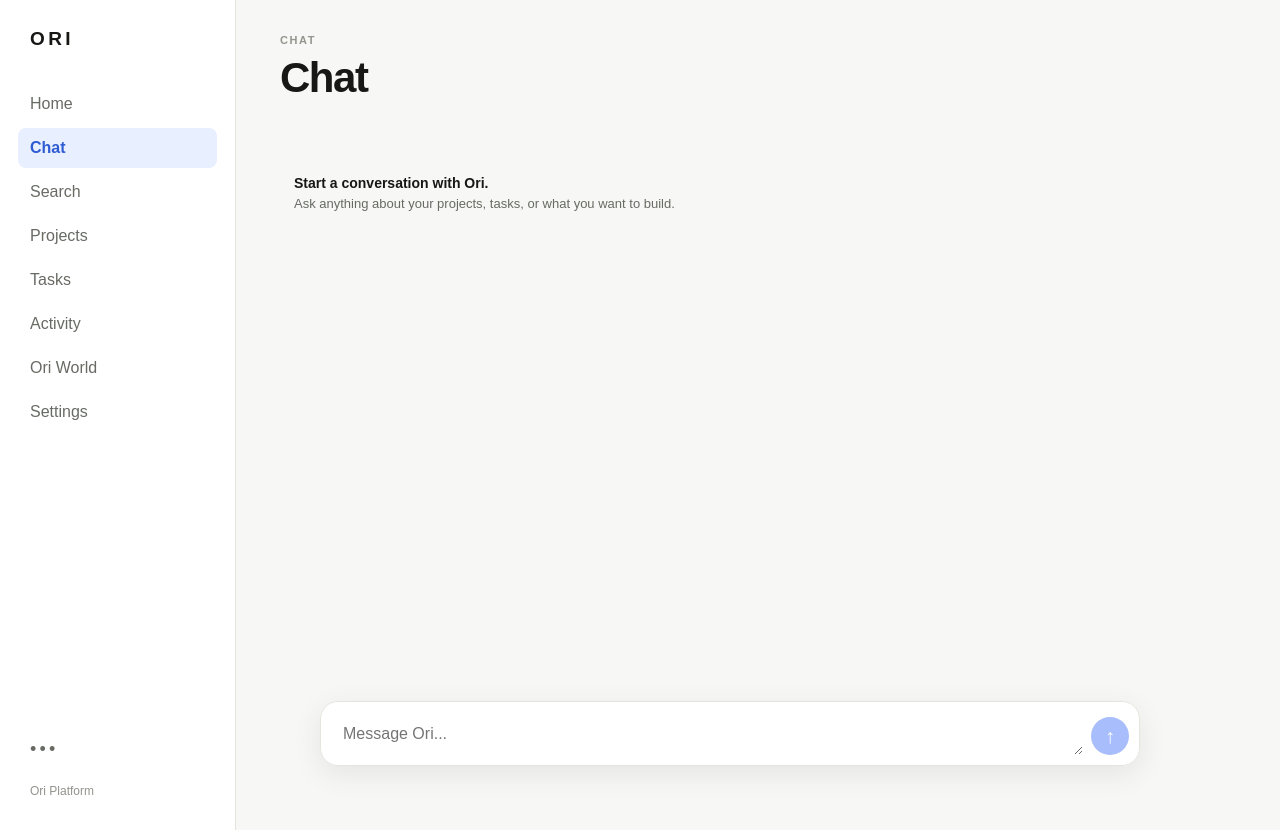
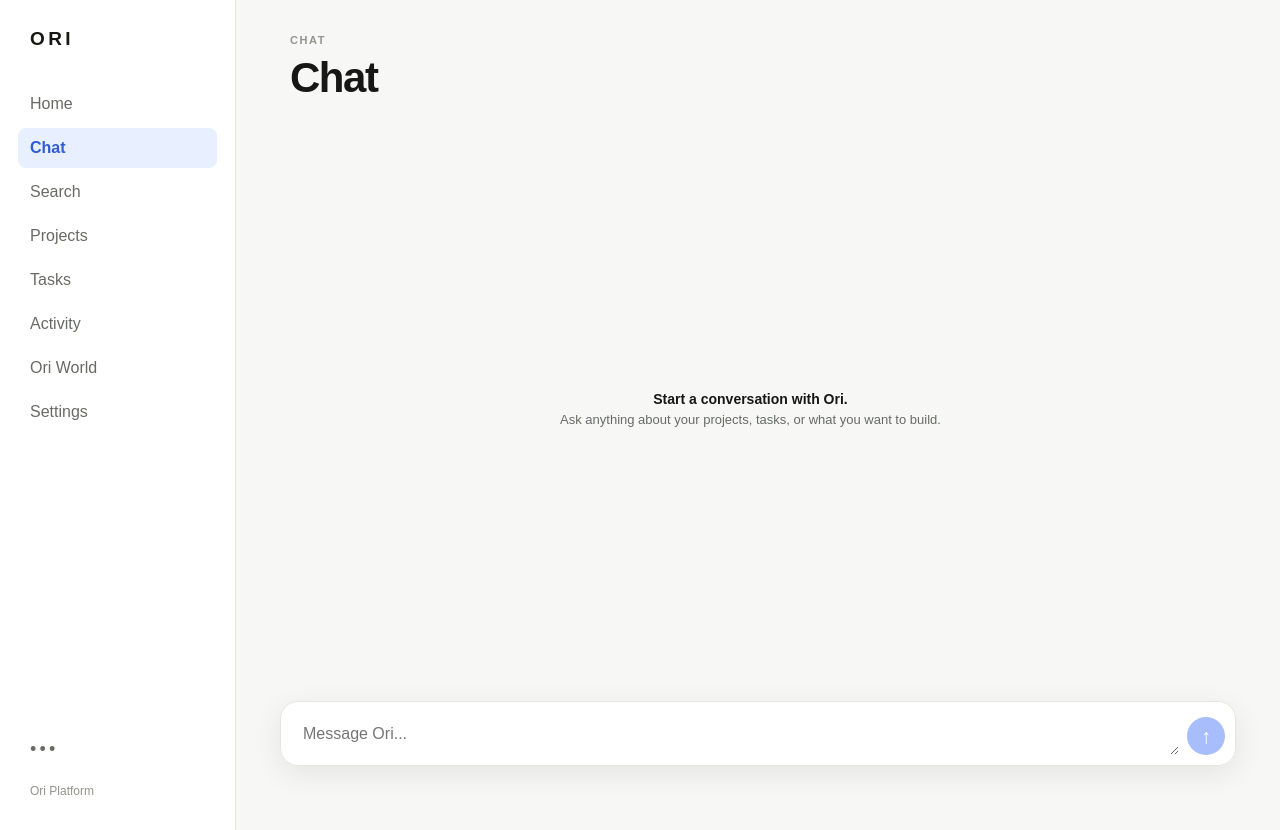
Before and after one commit to 30lnewcomb-byte/ori-platform, a Next.js app in the folder apps/web/: page /chat in a window 1280 px wide. Built offline with nearby package versions, Linux system fonts and the light colour scheme; a web font is replaced by a local one.

Commit message:
Center chat workspace and widen message composer

```diff
--- a/apps/web/app/globals.css
+++ b/apps/web/app/globals.css
@@ -1,12 +1,6 @@
-@font-face {
-  font-family: 'Ori Text';
-  src: url('/fonts/OriText-Regular.woff2') format('woff2');
-  font-style: normal;
-  font-weight: 400;
-  font-display: swap;
-}
-@font-face { font-family: 'Ori Display'; src: url('/fonts/OriText-Regular.woff2') format('woff2'); font-style: normal; font-weight: 400; font-display: swap; }
-@font-face { font-family: 'Ori Mono'; src: url('/fonts/OriText-Regular.woff2') format('woff2'); font-style: normal; font-weight: 400; font-display: swap; }
+@font-face { font-family:'Ori Text'; src:url('/fonts/OriText-Regular.woff2') format('woff2'); font-style:normal; font-weight:400; font-display:swap; }
+@font-face { font-family:'Ori Display'; src:url('/fonts/OriText-Regular.woff2') format('woff2'); font-style:normal; font-weight:400; font-display:swap; }
+@font-face { font-family:'Ori Mono'; src:url('/fonts/OriText-Regular.woff2') format('woff2'); font-style:normal; font-weight:400; font-display:swap; }
 :root { --surface-base:#f7f7f5; --surface-raised:#fff; --surface-strong:#111210; --text-primary:#171815; --text-secondary:#686b64; --text-muted:#92958d; --border-subtle:#e4e5df; --accent-primary:#3f6df6; --accent-soft:#edf2ff; --accent-strong:#2f5bd3; --accent-blue:#3f6df6; --accent-blue-soft:#e8f0ff; --accent-blue-strong:#2f5bd3; --status-success:#2f7d4a; --focus-ring:#3f6df6; --radius-sm:8px; --radius-md:12px; --radius-lg:18px; }
 * { box-sizing:border-box; }
 html, body { margin:0; min-height:100%; }
@@ -30,18 +24,22 @@ h1 { margin:0; font-size:clamp(28px,4vw,42px); letter-spacing:-.035em; }
 .sectionHeader { display:flex; align-items:center; justify-content:space-between; gap:16px; margin-bottom:18px; } .sectionHeader h3 { margin:0; font-size:15px; } .sectionHeader a { color:var(--accent-strong); font-size:13px; }
 .emptyState { min-height:110px; display:flex; flex-direction:column; justify-content:center; gap:5px; color:var(--text-secondary); } .emptyState strong { color:var(--text-primary); font-size:14px; } .emptyState span,.statusRow span { font-size:13px; }
 .statusRow { display:flex; gap:12px; align-items:center; padding:12px 0; } .statusDot { width:9px; height:9px; flex:0 0 auto; border-radius:50%; background:var(--status-success); }
-.chatContent { width:min(900px,100%); height:calc(100vh - 68px); display:flex; flex-direction:column; min-height:0; }
-.chatHeader { flex:0 0 auto; padding-bottom:8px; }
-.conversation { flex:1; min-height:0; overflow-y:auto; display:flex; flex-direction:column; gap:22px; padding:28px 14px 22px; overscroll-behavior:contain; scrollbar-gutter:stable; }
+.chatContent { width:min(1100px,100%); height:calc(100vh - 68px); margin:0 auto; display:flex; flex-direction:column; min-height:0; }
+.chatHeader { flex:0 0 auto; padding:0 10px 8px; }
+.conversation { flex:1; min-height:0; overflow-y:auto; display:flex; flex-direction:column; gap:22px; padding:28px max(14px,4vw) 22px; overscroll-behavior:contain; scrollbar-gutter:stable; }
 .messageRow { display:flex; width:100%; } .messageRow.user { justify-content:flex-end; } .messageRow.assistant { justify-content:flex-start; }
-.userMessage { max-width:min(72%,640px); padding:11px 15px; border-radius:17px 17px 5px 17px; background:var(--accent-blue-soft); color:var(--text-primary); overflow-wrap:anywhere; line-height:1.5; }
-.oriMessage { max-width:min(84%,740px); padding:3px 0; color:var(--text-primary); line-height:1.65; overflow-wrap:anywhere; white-space:pre-wrap; }
+.userMessage { max-width:min(72%,700px); padding:11px 15px; border-radius:17px 17px 5px 17px; background:var(--accent-blue-soft); color:var(--text-primary); overflow-wrap:anywhere; line-height:1.5; }
+.oriMessage { max-width:min(84%,780px); padding:3px 0; color:var(--text-primary); line-height:1.65; overflow-wrap:anywhere; white-space:pre-wrap; }
+.messageLabel { display:block; margin-bottom:5px; color:var(--text-muted); font-size:10px; font-weight:800; letter-spacing:.13em; }
+.chatEmptyState { width:min(620px,100%); margin:auto; min-height:0; align-items:center; text-align:center; }
 .chatError { align-self:center; width:min(760px,100%); color:#9c2f35; background:#fff0f1; border:1px solid #f1c8cb; border-radius:12px; padding:10px 12px; font-size:13px; }
-.composer { position:sticky; bottom:0; z-index:2; width:min(820px,100%); margin:0 auto; display:flex; align-items:flex-end; gap:8px; padding:10px; background:color-mix(in srgb,var(--surface-raised) 94%,transparent); border:1px solid var(--border-subtle); border-radius:18px; box-shadow:0 8px 30px rgb(0 0 0 / 8%); backdrop-filter:blur(10px); }
+.composer { position:sticky; bottom:0; z-index:2; width:min(1040px,100%); margin:0 auto; display:flex; align-items:flex-end; gap:8px; padding:10px; background:color-mix(in srgb,var(--surface-raised) 94%,transparent); border:1px solid var(--border-subtle); border-radius:18px; box-shadow:0 8px 30px rgb(0 0 0 / 8%); backdrop-filter:blur(10px); }
 .composer:focus-within { border-color:#afc2ff; box-shadow:0 10px 34px rgb(63 109 246 / 12%); }
 .composer textarea { flex:1; min-height:42px; max-height:180px; padding:10px 12px; border:0; outline:0; resize:vertical; background:transparent; color:var(--text-primary); line-height:1.45; }
 .sendButton { width:38px; height:38px; flex:0 0 38px; border:0; border-radius:50%; background:var(--accent-primary); color:#fff; font-size:20px; line-height:1; } .sendButton:hover:not(:disabled) { background:var(--accent-strong); transform:translateY(-1px); } .sendButton:disabled { cursor:default; opacity:.45; }
 .appIntro { max-width:700px; color:var(--text-secondary); line-height:1.6; margin:8px 0 0; }
 .dataList { display:grid; gap:10px; } .dataRow { display:grid; grid-template-columns:minmax(0,1fr) auto; gap:18px; align-items:center; padding:16px 0; border-bottom:1px solid var(--border-subtle); } .dataRow:last-child { border-bottom:0; } .dataRow strong { display:block; margin-bottom:4px; } .dataRow span { color:var(--text-secondary); font-size:13px; }
-@media (max-width:760px) { .content { padding:24px 18px 34px; } .quickStart { display:block; } .quickActions { justify-content:flex-start; margin-top:18px; } .homeColumns { grid-template-columns:1fr; } .chatContent { height:calc(100vh - 96px); width:100%; } .conversation { padding:22px 0 16px; gap:18px; } .userMessage { max-width:86%; } .oriMessage { max-width:94%; } .composer { width:100%; } }
+.thinkingDots { display:inline-flex; gap:4px; align-items:center; min-height:20px; } .thinkingDots i { width:5px; height:5px; border-radius:50%; background:var(--text-muted); animation:oriDot 1.2s infinite ease-in-out; } .thinkingDots i:nth-child(2) { animation-delay:.15s; } .thinkingDots i:nth-child(3) { animation-delay:.3s; }
+@keyframes oriDot { 0%,60%,100% { opacity:.3; transform:translateY(0); } 30% { opacity:1; transform:translateY(-2px); } }
+@media (max-width:760px) { .content { padding:24px 18px 34px; } .quickStart { display:block; } .quickActions { justify-content:flex-start; margin-top:18px; } .homeColumns { grid-template-columns:1fr; } .chatContent { height:calc(100vh - 96px); width:100%; } .chatHeader { padding-left:0; padding-right:0; } .conversation { padding:22px 0 16px; gap:18px; } .userMessage { max-width:88%; } .oriMessage { max-width:96%; } .composer { width:100%; } }
 @media (prefers-reduced-motion:reduce) { *,*::before,*::after { scroll-behavior:auto!important; transition:none!important; animation:none!important; } }
```
